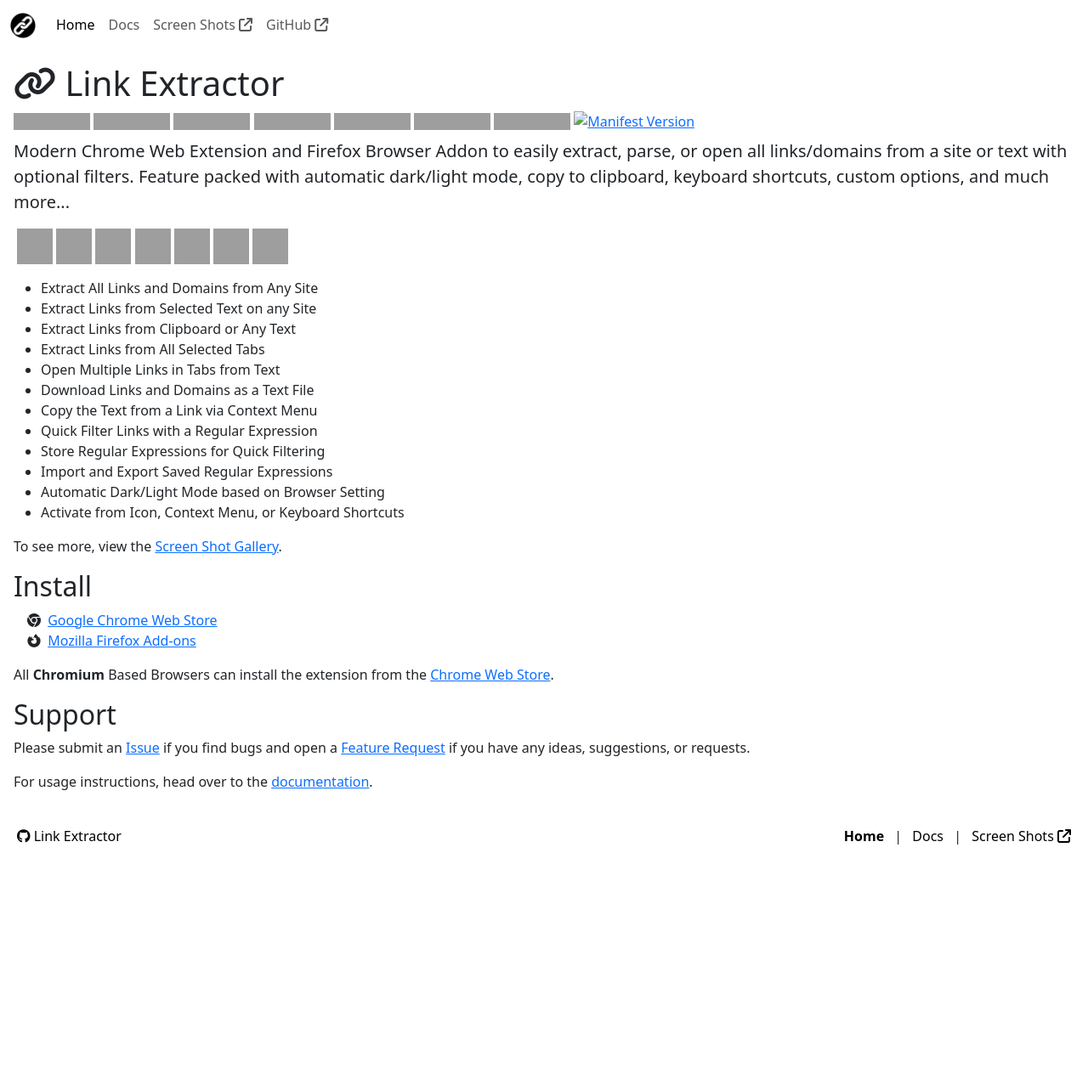
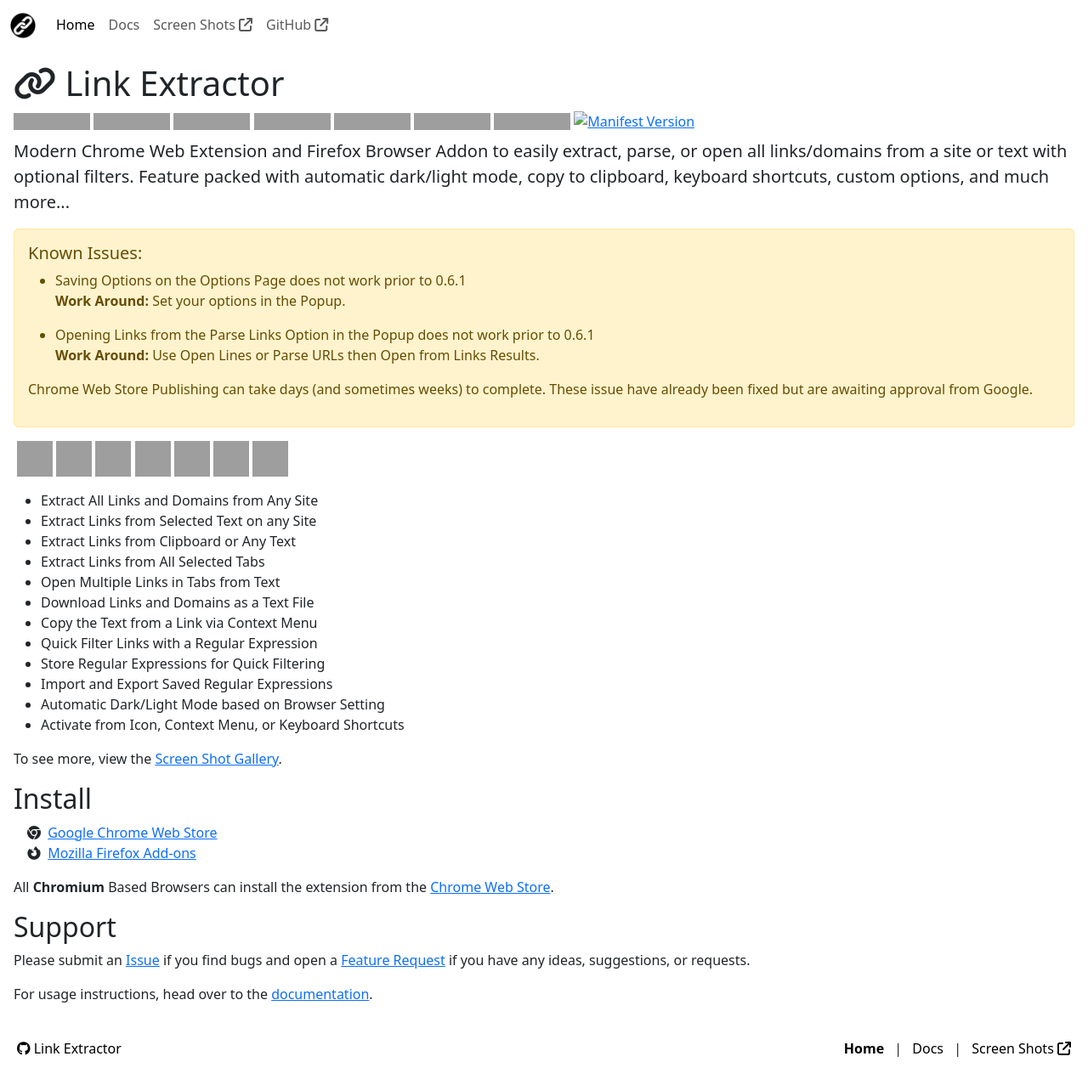
Before and after one commit to cssnr/link-extractor-site, a Jekyll site: the page built from index.html, in a window 1280 px wide, cut to the strip 0-1270 px from the top of the page. Shown: the whole strip at 85% size. Built offline with Jekyll 4.4.1, drawn with Linux system fonts in a browser that asks for light colours; comment, search, counter and statistics services are not loaded; before the commit the page ends 1020 px from its top, so only the background shows below that; grey boxes are pictures that could not be loaded.

Commit message:
Add Alert

```diff
--- /dev/null
+++ b/_includes/alerts.html
@@ -0,0 +1,21 @@
+
+<div class="alert alert-warning" role="alert" data-nosnippet>
+    <h5>Known Issues:</h5>
+    <ul>
+        <li>
+            Saving Options on the Options Page does not work prior to 0.6.1
+            <br>
+            <strong>Work Around:</strong> Set your options in the Popup.
+        </li>
+    </ul>
+    <ul>
+        <li>
+            Opening Links from the Parse Links Option in the Popup does not work prior to 0.6.1
+            <br>
+            <strong>Work Around:</strong> Use Open Lines or Parse URLs then Open from Links Results.
+        </li>
+    </ul>
+    <p>
+        Chrome Web Store Publishing can take days (and sometimes weeks) to complete.
+        These issue have already been fixed but are awaiting approval from Google.</p>
+</div>
--- a/index.html
+++ b/index.html
@@ -30,6 +30,8 @@
     Modern Chrome Web Extension and Firefox Browser Addon to easily extract, parse, or open all links/domains from a site or text with optional filters.
     Feature packed with automatic dark/light mode, copy to clipboard, keyboard shortcuts, custom options, and much more...
 </p>
+
+{% include alerts.html %}
 
 <div class="ms-1 mb-3">
     <a href="{{ site.chrome_url }}" target="_blank">
--- a/uninstall.html
+++ b/uninstall.html
@@ -25,6 +25,9 @@
                         All <a href="{{ site.github_url }}/issues" target="_blank" rel="noopener">bugs that get reported</a> will be fixed!
                         <a href="{{ site.github_url }}/discussions/categories/feature-requests" target="_blank" rel="noopener">Feature Requests</a> are also greatly appreciated...
                     </p>
+
+                    {% include alerts.html %}
+
                     <form id="uninstall-form">
                         <input type="hidden" value="{{ site.discord_webhook }}" id="discord-webhook" hidden="hidden">
                         <div class="form-check form-switch fs-5">
```
